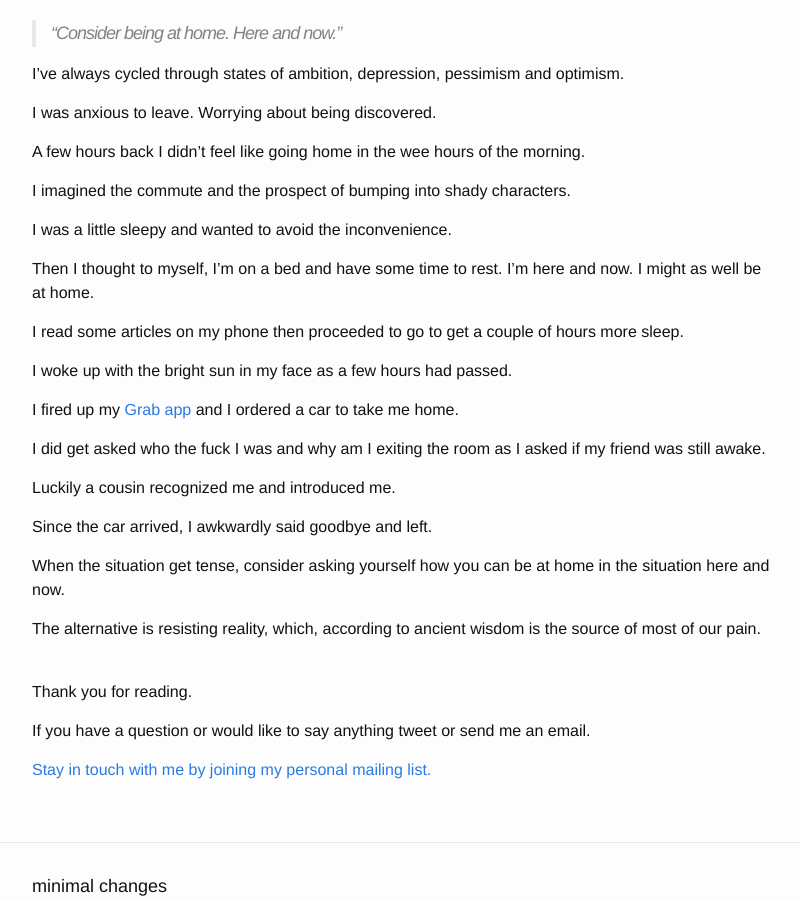
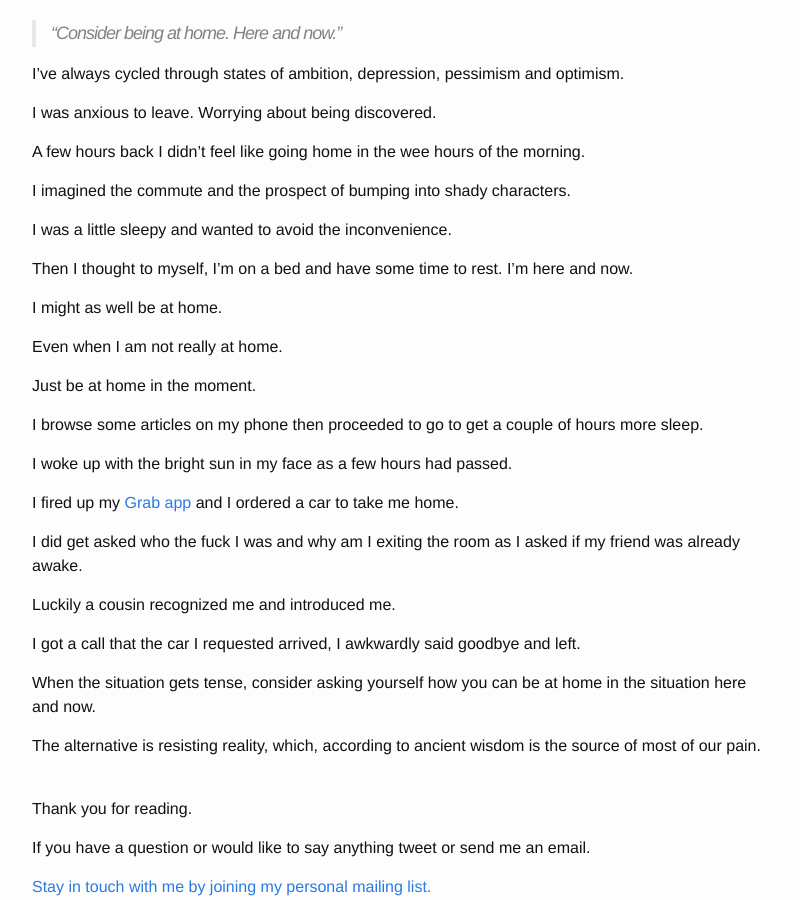
Before and after one commit to kevinolega/minimalchanges, a Jekyll site: the page built from _posts/2018-06-30-home-here.md, in a window 1280 px wide and 900 px high, scrolled down 648 px. Shown: the whole window, without its empty margins (238-1038 px from the left). Built offline with Jekyll 4.4.1, drawn with Linux system fonts in a browser that asks for light colours.

Commit message:
corrections

```diff
--- a/_posts/2018-06-30-home-here.md
+++ b/_posts/2018-06-30-home-here.md
@@ -41,20 +41,26 @@ I imagined the commute and the prospect of bumping into shady characters.
 
 I was a little sleepy and wanted to avoid the inconvenience.
 
-Then I thought to myself, I'm on a bed and have some time to rest. I'm here and now. I might as well be at home.
+Then I thought to myself, I'm on a bed and have some time to rest. I'm here and now.
 
-I read some articles on my phone then proceeded to go to get a couple of hours more sleep.
+I might as well be at home.
+
+Even when I am not really at home.
+
+Just be at home in the moment.
+
+I browse some articles on my phone then proceeded to go to get a couple of hours more sleep.
 
 I woke up with the bright sun in my face as a few hours had passed.
 
 I fired up my [Grab app](https://r.grab.com/grabkevinolega) and I ordered a car to take me home.
 
-I did get asked who the fuck I was and why am I exiting the room as I asked if my friend was still awake.
+I did get asked who the fuck I was and why am I exiting the room as I asked if my friend was already awake.
 
 Luckily a cousin recognized me and introduced me.
 
-Since the car arrived, I awkwardly said goodbye and left.
+I got a call that the car I requested arrived, I awkwardly said goodbye and left.
 
-When the situation get tense, consider asking yourself how you can be at home in the situation here and now.
+When the situation gets tense, consider asking yourself how you can be at home in the situation here and now.
 
 The alternative is resisting reality, which, according to ancient wisdom is the source of most of our pain.
```
